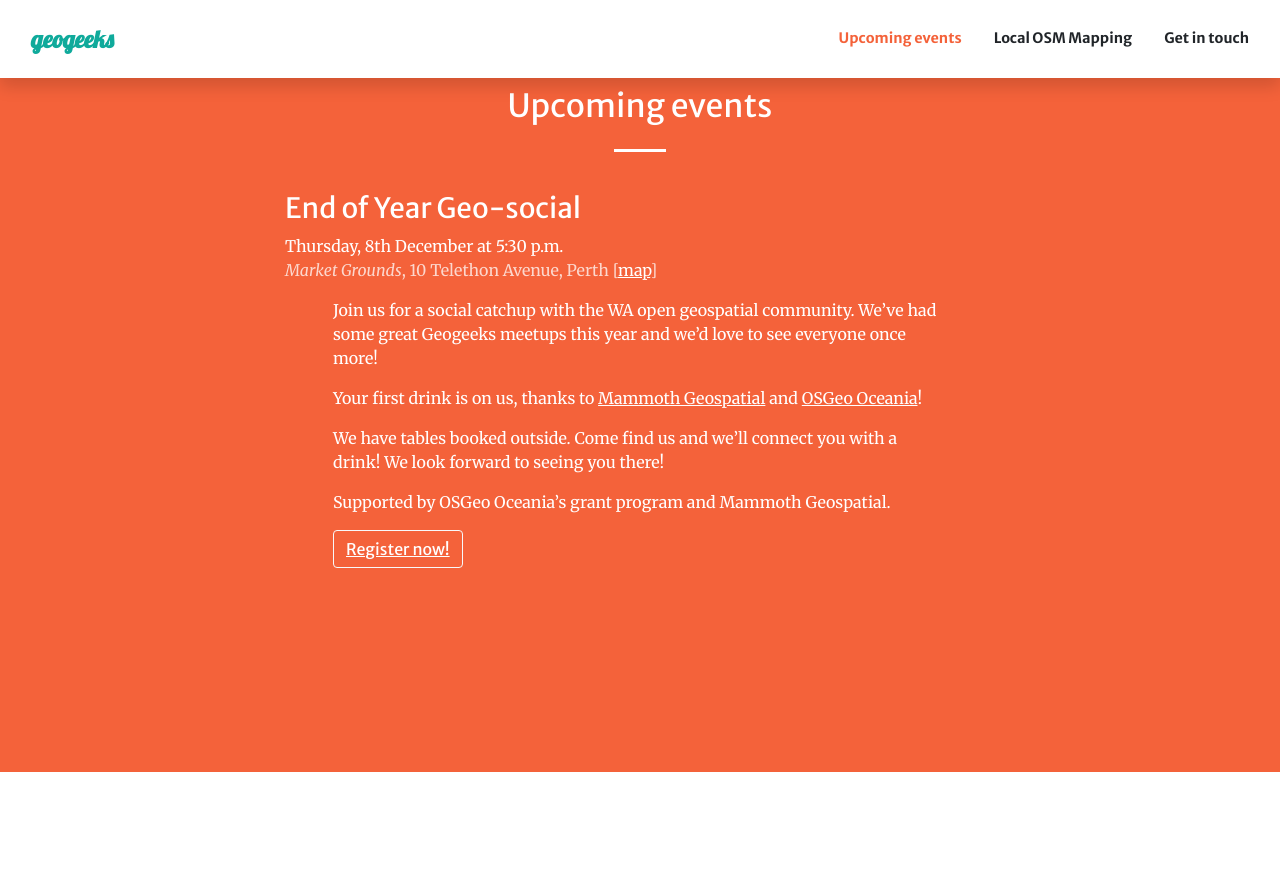
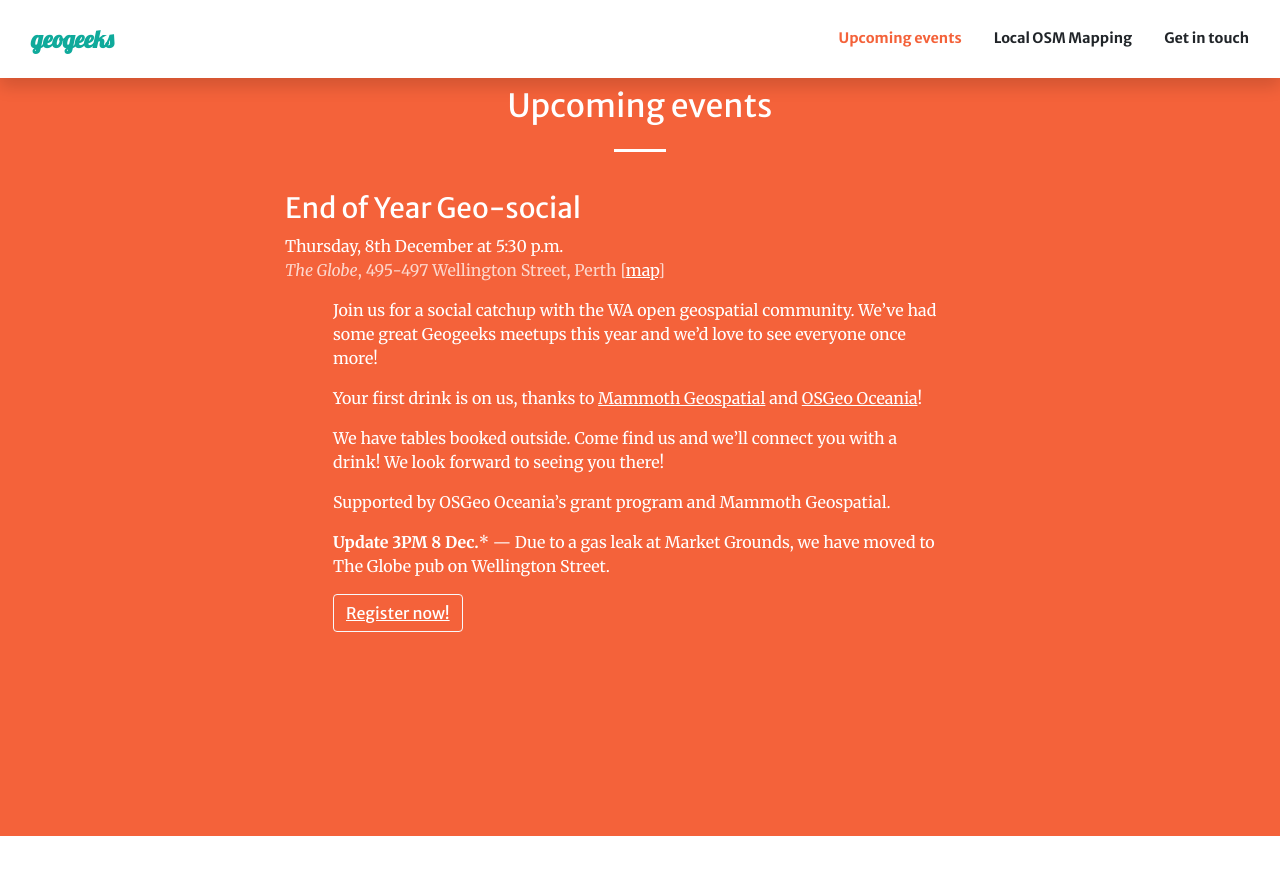
Before and after one commit to geogeeks-au/geogeeks-au.github.io, a Jekyll site: the page built from index.html, in a window 1280 px wide and 900 px high, scrolled down 941 px. Shown: the top 875 px of the window. Built offline with Jekyll 4.4.1, drawn with Linux system fonts in a browser that asks for light colours; comment, search, counter and statistics services are not loaded.

Commit message:
Change location for today's meetup

```diff
--- a/_data/events.yml
+++ b/_data/events.yml
@@ -217,10 +217,12 @@ events:
       We have tables booked outside. Come find us and we’ll connect you with a drink! We look forward to seeing you there!
 
       Supported by OSGeo Oceania's grant program and Mammoth Geospatial.
+
+      **Update 3PM 8 Dec.*** — Due to a gas leak at Market Grounds, we have moved to The Globe pub on Wellington Street.
     location:
-        name: Market Grounds
-        address: 10 Telethon Avenue, Perth
-        map: https://www.openstreetmap.org/node/5315952892
+        name: The Globe
+        address: 495-497 Wellington Street, Perth
+        map: https://www.openstreetmap.org/node/4417406489
     url: https://events.humanitix.com/geogeeks-end-of-year-geo-social
     published: true
 
```
